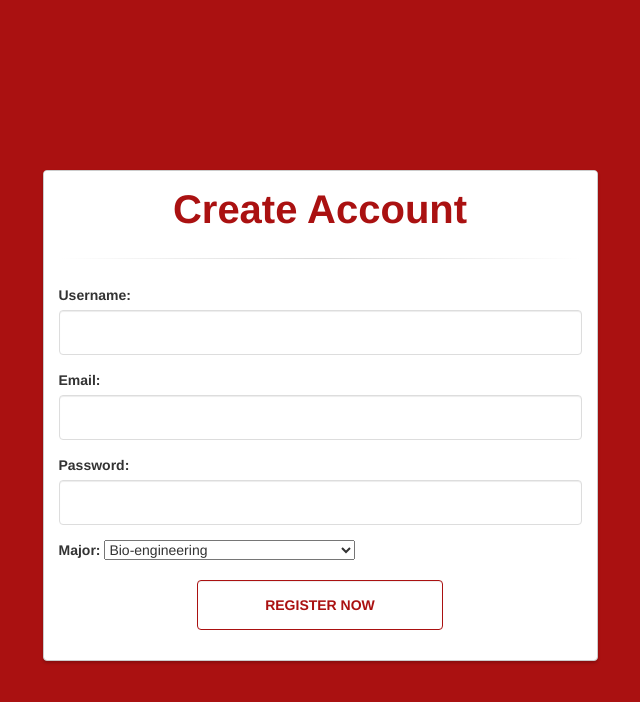
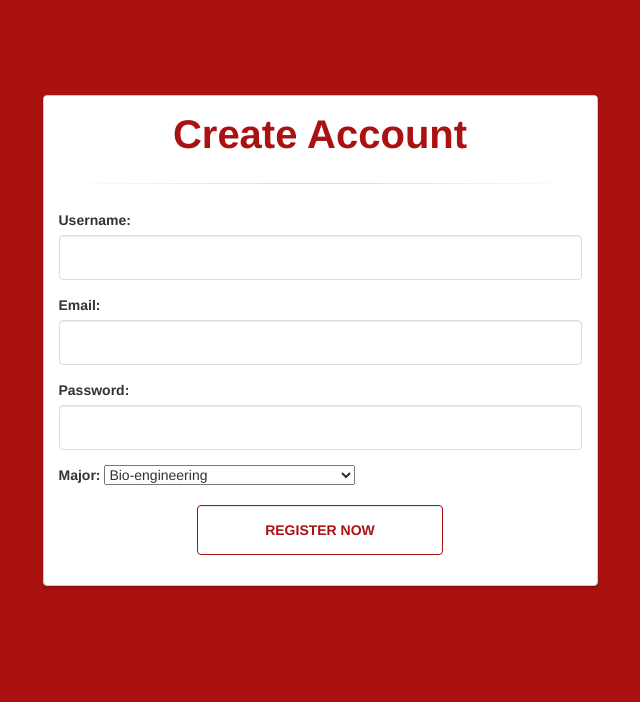
Before and after one commit to lukasfox23/myADVISE, a Django app: page /create/ in a window 1280 px wide. Shown: the top 702 px of the page, without its empty margins (320-960 px from the left). Run offline with Django 3.2, Linux system fonts and the light colour scheme; some libraries are stand-ins or nearby versions.

Commit message:
Fix padded login and create members

```diff
--- a/basic/templates/basic/create.html
+++ b/basic/templates/basic/create.html
@@ -19,7 +19,7 @@
 </head>
 {% block content %}
 
-<div class="container" style="padding-top: 100px">
+<div class="container" style="padding-top: 25px">
     <div class="row">
         <div class="col-md-6 col-md-offset-3">
             <div class="panel panel-login">
--- a/basic/templates/basic/login.html
+++ b/basic/templates/basic/login.html
@@ -26,7 +26,7 @@
     {% endif %}
 {% endif %}
 
-<div class="container" style="padding-top: 100px">
+<div class="container" style="padding-top: 25px">
     <div class="row">
         <div class="col-md-6 col-md-offset-3">
             <div class="panel panel-login">
```
